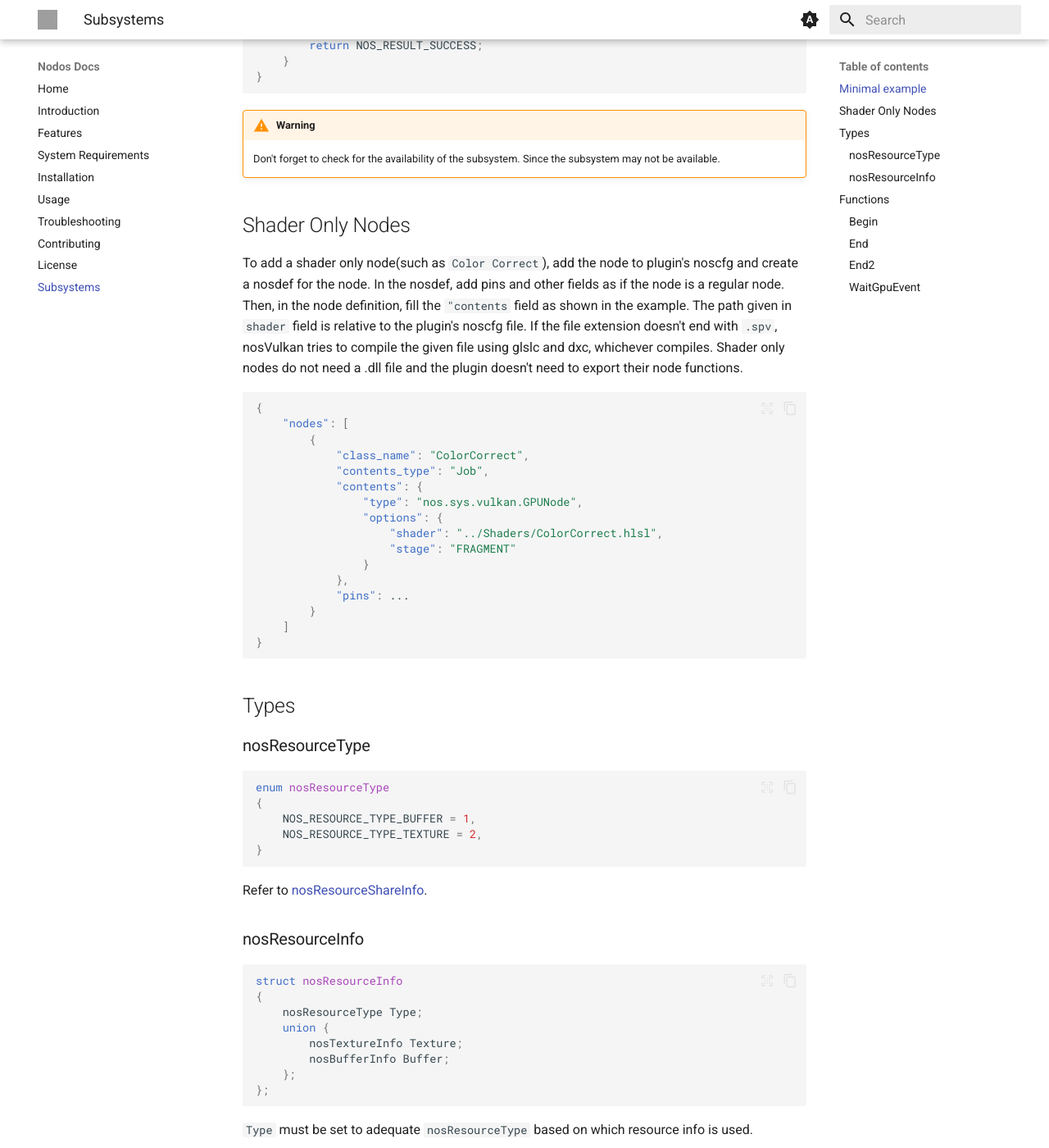
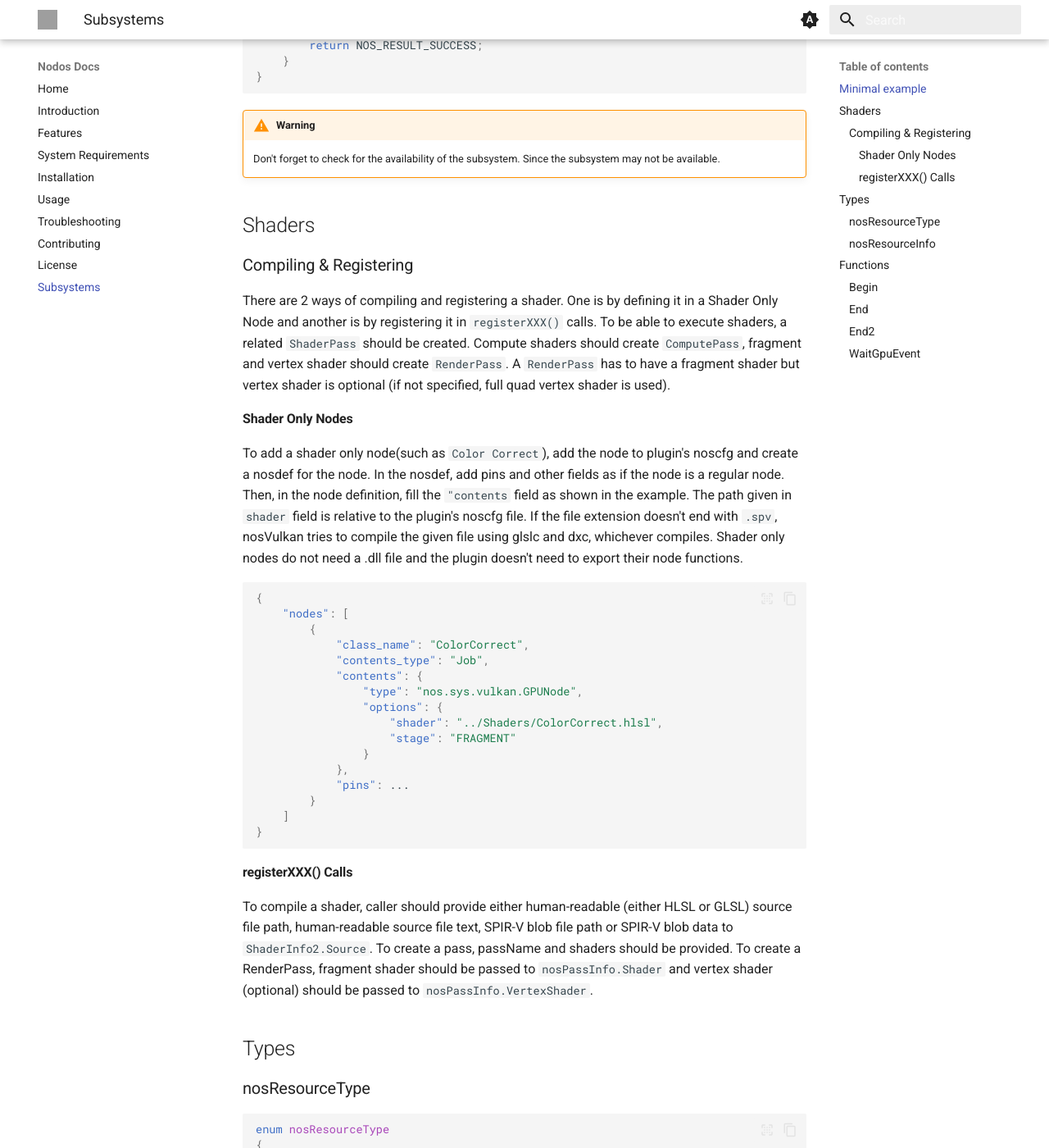
Before and after one commit to nodos-dev/docs, an MkDocs documentation site: the page built from docs/Subsystems/nosVulkan.md, in a window 1280 px wide and 1400 px high, scrolled down 1558 px. Shown: the whole window at 82% size. Built offline with MkDocs 1.6.1 and Material for MkDocs 9.7.7, drawn with Linux system fonts in a browser that asks for light colours; grey boxes are pictures that could not be loaded.

Commit message:
Shader compilation using C++ API is documented (#2)

````diff
--- a/docs/Subsystems/nosVulkan.md
+++ b/docs/Subsystems/nosVulkan.md
@@ -67,7 +67,13 @@ extern "C"
 !!! warning
 	Don't forget to check for the availability of the subsystem. Since the subsystem may not be available.
 
-## Shader Only Nodes
+## Shaders
+
+### Compiling & Registering
+There are 2 ways of compiling and registering a shader. One is by defining it in a Shader Only Node and another is by registering it in ```registerXXX()``` calls.
+To be able to execute shaders, a related ```ShaderPass``` should be created. Compute shaders should create ```ComputePass```, fragment and vertex shader should create ```RenderPass```. A ```RenderPass``` has to have a fragment shader but vertex shader is optional (if not specified, full quad vertex shader is used).
+
+#### Shader Only Nodes
 To add a shader only node(such as `Color Correct`), add the node to plugin's noscfg and create a nosdef for the node. In the nosdef, add pins and other fields as if the node is a regular node. Then, in the node definition, fill the ``#!json "contents`` field as shown in the example. The path given in ``#!json shader`` field is relative to the plugin's noscfg file. If the file extension doesn't end with `.spv`, nosVulkan tries to compile the given file using glslc and dxc, whichever compiles. Shader only nodes do not need a .dll file and the plugin doesn't need to export their node functions.
 ```json
 {
@@ -87,6 +93,9 @@ To add a shader only node(such as `Color Correct`), add the node to plugin's nos
 	]
 }
 ```
+#### registerXXX() Calls
+To compile a shader, caller should provide either human-readable (either HLSL or GLSL) source file path, human-readable source file text, SPIR-V blob file path or SPIR-V blob data to ```ShaderInfo2.Source```.
+To create a pass, passName and shaders should be provided. To create a RenderPass, fragment shader should be passed to ```nosPassInfo.Shader``` and vertex shader (optional) should be passed to ```nosPassInfo.VertexShader```.
 
 ## Types
 ### nosResourceType
````
